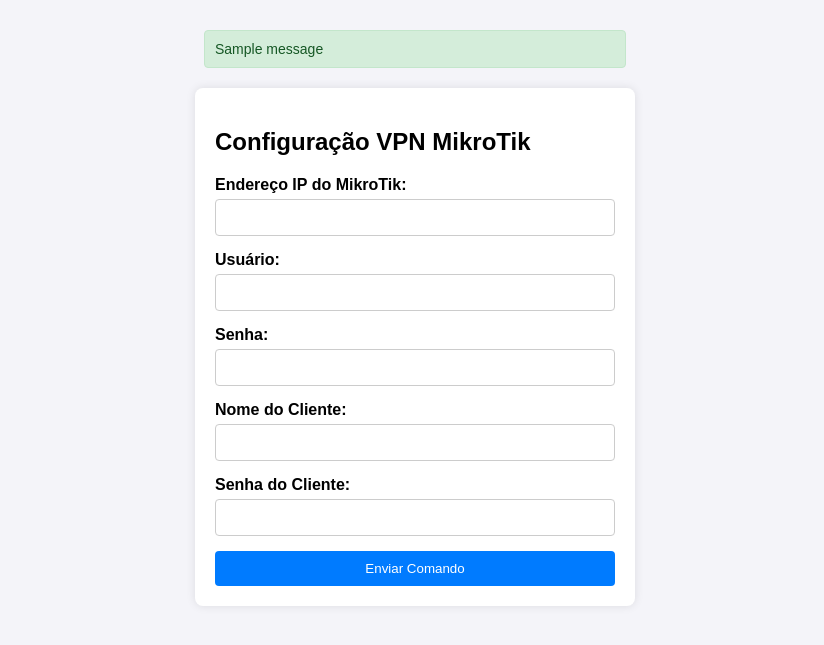
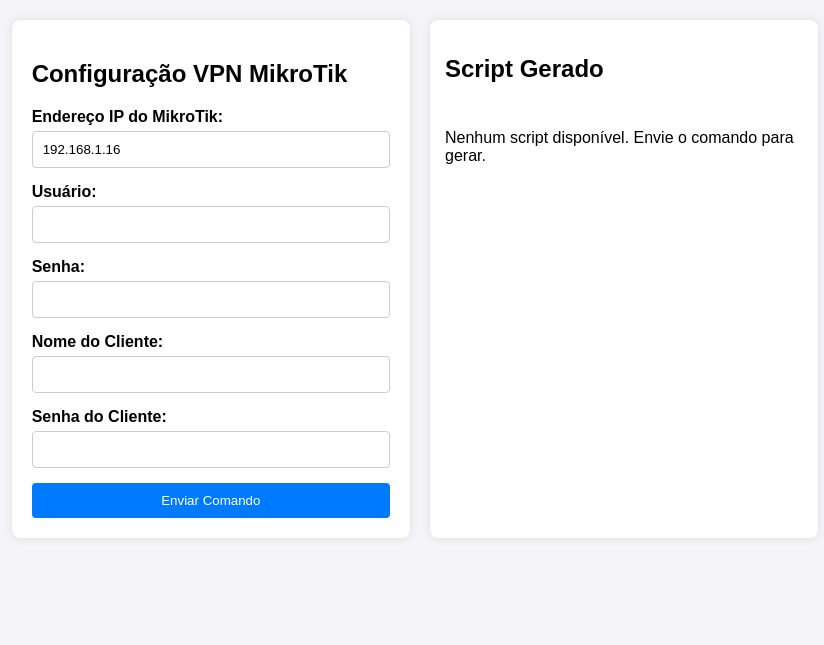
Before and after one commit to Math-benites/API-MK, a Flask app: page / in a window 1280 px wide. Shown: the top 645 px of the page, without its empty margins (225-1049 px from the left). Run offline with Flask 3, Linux system fonts and the light colour scheme; one stand-in notice (Sample message) is shown.

Commit message:
funcionando 1.0

```diff
--- a/app.py
+++ b/app.py
@@ -1,5 +1,7 @@
 from flask import Flask, render_template, request, flash, redirect
 import paramiko
+from config import MIKROTIK_HOST
+
 
 app = Flask(__name__)
 app.secret_key = "sua_chave_secreta"  # Substitua por algo seguro
@@ -25,7 +27,7 @@
 # Rota para exibir o formulário
 @app.route('/')
 def index():
-    return render_template('index.html')
+    return render_template('index.html', mikrotik_host=MIKROTIK_HOST)
 
 # Rota para enviar o comando
 @app.route('/send_command', methods=['POST'])
@@ -36,15 +38,37 @@
     name = request.form['name']
     user_password = request.form['user_password']
 
+    # Comando a ser enviado via SSH
     command = f"/ppp/secret/add name={name} password={user_password} profile=CLIENTES"
     result = execute_ssh_command(host, username, password, command)
 
     if "Erro" in result or "Exception" in result:
         flash(f"Falha ao enviar comando: {result}", "error")
+        script = None
+        command_status = "Falha ao enviar o comando."
     else:
         flash("Comando enviado com sucesso!", "success")
+        script = generate_script(name)  # Gera o script com o nome do cliente
+        command_status = f"Comando enviado para {host} com sucesso!"
 
-    return redirect('/')
+    return render_template(
+        'index.html',
+        mikrotik_host=host,
+        script=script,
+        command_status=command_status
+    )
+
+
+
+def generate_script(uservpn):
+    try:
+        # Carrega o template do arquivo
+        with open('script_template.txt', 'r') as file:
+            template = file.read()
+        # Substitui o placeholder pelo nome do cliente
+        return template.replace("{uservpn}", uservpn)
+    except FileNotFoundError:
+        return "Erro: Arquivo de template não encontrado."
 
 
 if __name__ == '__main__':
--- /dev/null
+++ b/config.py
@@ -0,0 +1,2 @@
+# Configurações da MikroTik
+MIKROTIK_HOST = "192.168.1.16"  # Substitua pelo IP padrão da sua MikroTik
--- a/templates/index.html
+++ b/templates/index.html
@@ -8,6 +8,16 @@
             margin: 0;
             padding: 20px;
             background-color: #f4f4f9;
+            display: flex;
+            flex-direction: column;
+            align-items: center;
+        }
+        .container {
+            display: flex;
+            flex-wrap: wrap;
+            justify-content: center;
+            gap: 20px;
+            max-width: 1000px;
         }
         form {
             background: #ffffff;
@@ -15,7 +25,18 @@
             border-radius: 8px;
             box-shadow: 0 0 10px rgba(0, 0, 0, 0.1);
             max-width: 400px;
-            margin: 20px auto;
+            flex: 1;
+        }
+        .script-box {
+            background: #ffffff;
+            padding: 15px;
+            border-radius: 8px;
+            box-shadow: 0 0 10px rgba(0, 0, 0, 0.1);
+            max-width: 400px;
+            flex: 1;
+            display: flex;
+            flex-direction: column;
+            gap: 10px;
         }
         label {
             display: block;
@@ -25,10 +46,10 @@
         input {
             width: 100%;
             padding: 10px;
-            margin-bottom: 15px; /* Adiciona espaço entre os campos */
+            margin-bottom: 15px;
             border: 1px solid #ccc;
             border-radius: 4px;
-            box-sizing: border-box; /* Garante que o preenchimento não afete o tamanho total */
+            box-sizing: border-box;
         }
         button {
             background: #007bff;
@@ -42,40 +63,48 @@
         button:hover {
             background: #0056b3;
         }
-        .flash {
-            margin: 10px auto;
+        textarea {
+            width: 100%;
+            height: 200px; /* Menor altura */
+            padding: 10px;
+            border: 1px solid #ccc;
+            border-radius: 4px;
+            font-family: monospace;
+            resize: none;
+        }
+        .status-box {
+            margin: 20px auto;
+            padding: 10px;
+            border: 1px solid #ccc;
+            border-radius: 4px;
+            background-color: #e9ecef;
+            font-size: 16px;
             max-width: 400px;
+            text-align: center;
+        }
+        .copy-btn {
+            background: #28a745;
+            color: white;
             padding: 10px;
+            border: none;
             border-radius: 4px;
-            font-size: 14px;
+            cursor: pointer;
+            text-align: center;
+            max-width: 150px;
+            margin: 10px 0;
+            align-self: flex-start;
         }
-        .flash.error {
-            background: #f8d7da;
-            color: #721c24;
-            border: 1px solid #f5c6cb;
-        }
-        .flash.success {
-            background: #d4edda;
-            color: #155724;
-            border: 1px solid #c3e6cb;
+        .copy-btn:hover {
+            background-color: #218838;
         }
     </style>
 </head>
 <body>
-    {% with messages = get_flashed_messages(with_categories=true) %}
-    {% if messages %}
-        {% for category, message in messages %}
-            <div class="flash {{ category }}">
-                {{ message }}
-            </div>
-        {% endfor %}
-    {% endif %}
-    {% endwith %}
-
+    <div class="container">
         <form method="POST" action="/send_command">
             <h2>Configuração VPN MikroTik</h2>
             <label for="host">Endereço IP do MikroTik:</label>
-        <input type="text" id="host" name="host" required>
+            <input type="text" id="host" name="host" value="{{ mikrotik_host }}" required>
 
             <label for="username">Usuário:</label>
             <input type="text" id="username" name="username" required>
@@ -91,5 +120,33 @@
 
             <button type="submit">Enviar Comando</button>
         </form>
+
+        <div class="script-box">
+            <h2>Script Gerado</h2>
+            {% if script %}
+                <textarea id="script-text" readonly>{{ script }}</textarea>
+                <button class="copy-btn" onclick="copyToClipboard()">Copiar Script</button>
+            {% else %}
+                <p>Nenhum script disponível. Envie o comando para gerar.</p>
+            {% endif %}
+        </div>
+    </div>
+
+    {% if command_status %}
+    <div class="status-box">
+        {{ command_status }}
+    </div>
+    {% endif %}
+
+    <script>
+        // Função para copiar o conteúdo da textarea para a área de transferência
+        function copyToClipboard() {
+            var copyText = document.getElementById("script-text");
+            copyText.select();
+            copyText.setSelectionRange(0, 99999); // Para dispositivos móveis
+            document.execCommand("copy");
+            alert("Script copiado para a área de transferência!");
+        }
+    </script>
 </body>
 </html>
```
Also changed, not shown: script_template.txt (added, +10 -0 lines). Lines whose indentation alone changed are shown as unchanged.
